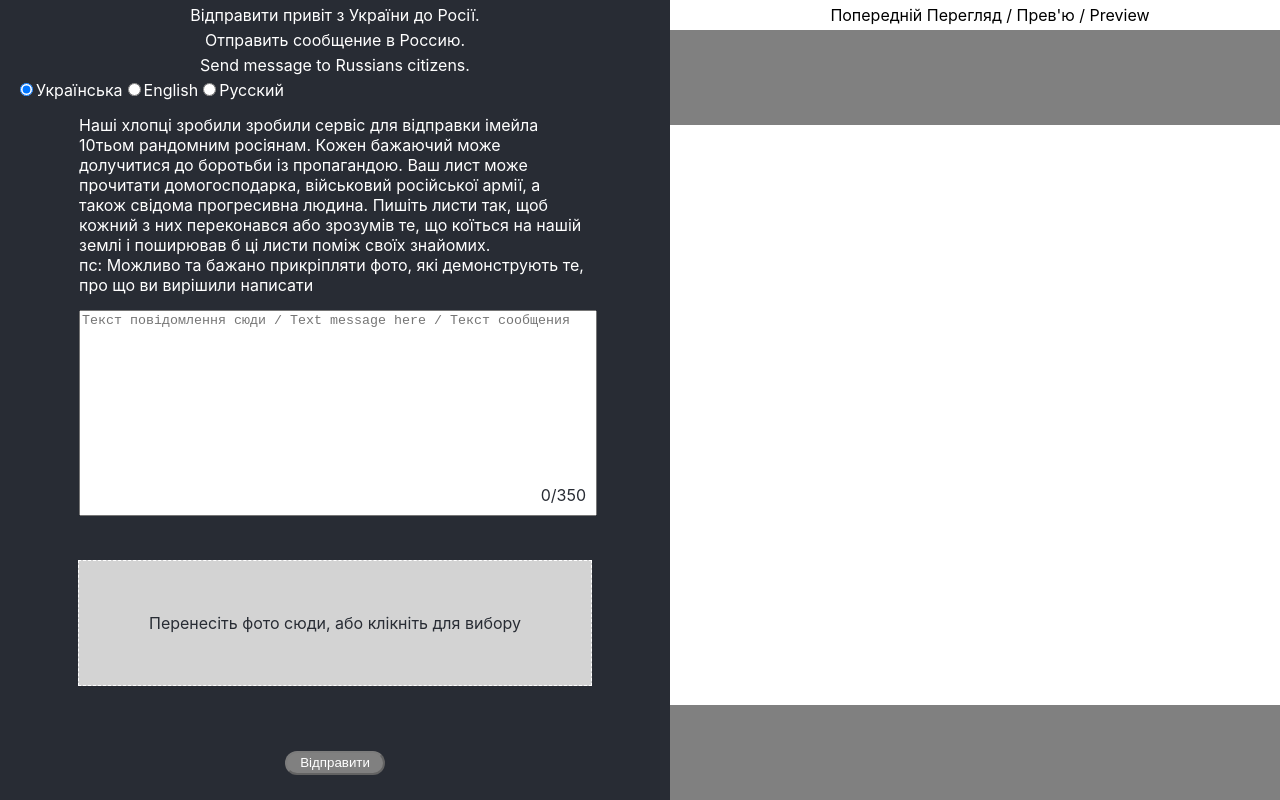
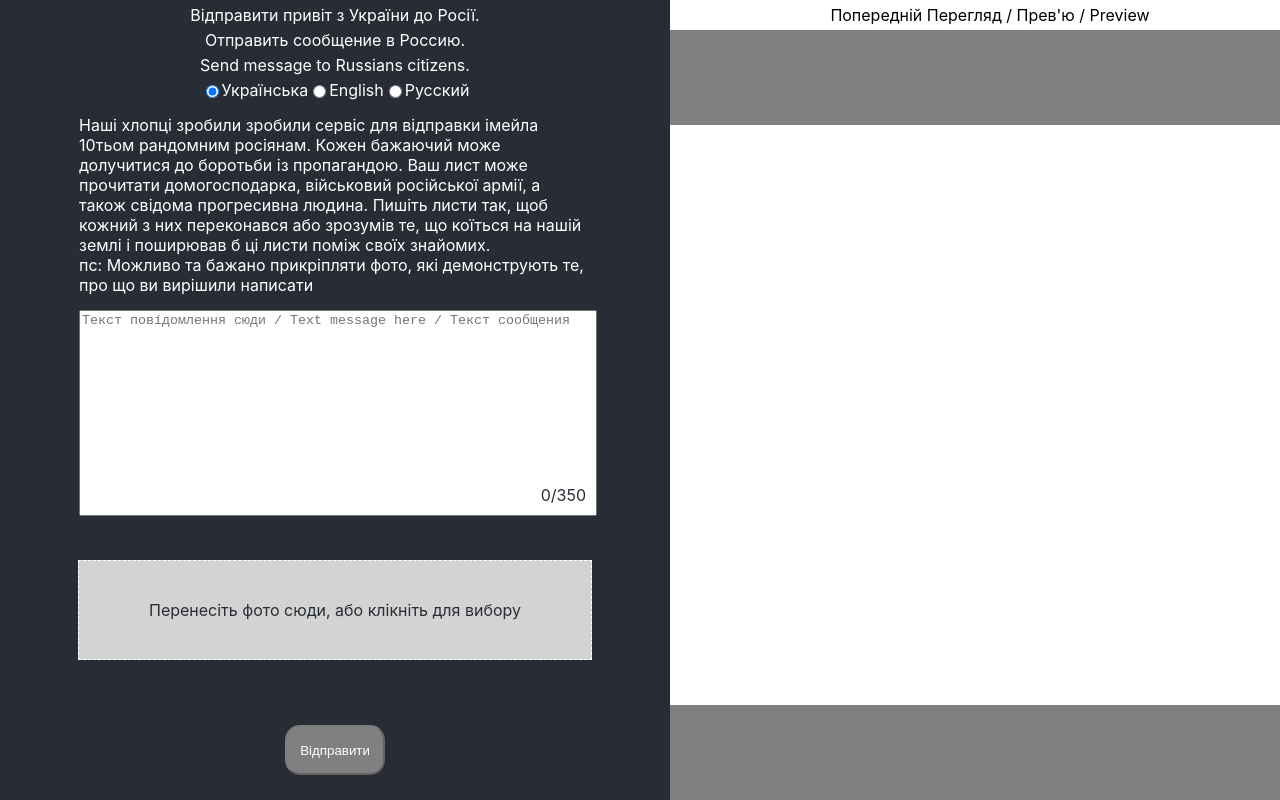
Before and after one commit to Legionses/hi-rus, a React (Create React App) app in the folder front/: page / in a window 1280 px wide. Shown: the top 800 px of the page. Built offline with nearby package versions, Linux system fonts and the light colour scheme.

Commit message:
update app description and layouts

```diff
--- a/front/public/index.html
+++ b/front/public/index.html
@@ -7,7 +7,7 @@
     <meta name="theme-color" content="#000000" />
     <meta
       name="description"
-      content="Web site created using create-react-app"
+      content="Cервіс для відправки імейла 10тьом випадковим росіянам"
     />
     <link rel="apple-touch-icon" href="%PUBLIC_URL%/logo192.png" />
     <!--
--- a/front/src/App.css
+++ b/front/src/App.css
@@ -47,6 +47,13 @@
   }
 }
 
+.lang {
+  display: flex;
+  align-items: center;
+  justify-content: center;
+  flex-shrink: 0;
+}
+
 .config {
   padding: 0 15px;
   display: flex;
@@ -63,6 +70,7 @@
   background: green;
   color: white;
   border-radius: 15px;
+  flex-shrink: 0;
 }
 
 .configSubmit:disabled {
--- a/front/src/App.js
+++ b/front/src/App.js
@@ -50,7 +50,7 @@ function App() {
                 <p>Отправить сообщение в Россию.</p>
                 <p>Send message to Russians citizens.</p>
             </div>
-            <div>
+            <div className="lang">
                 <input checked={lang === "ua"} onChange={changeLang} type="radio" value="ua" name="lang" id="lang1"/>
                 <label htmlFor="contactChoice1">Українська</label>
                 <input checked={lang === 'en'} onChange={changeLang} type="radio" value="en" name="lang" id="lang2"/>
```
